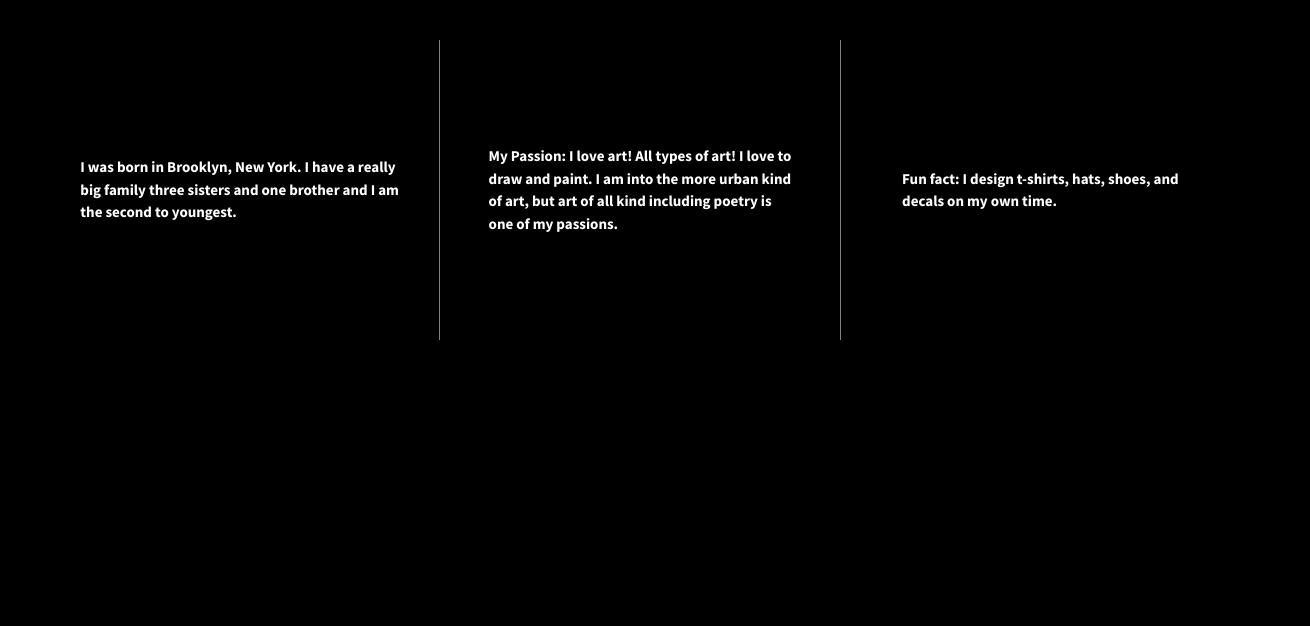
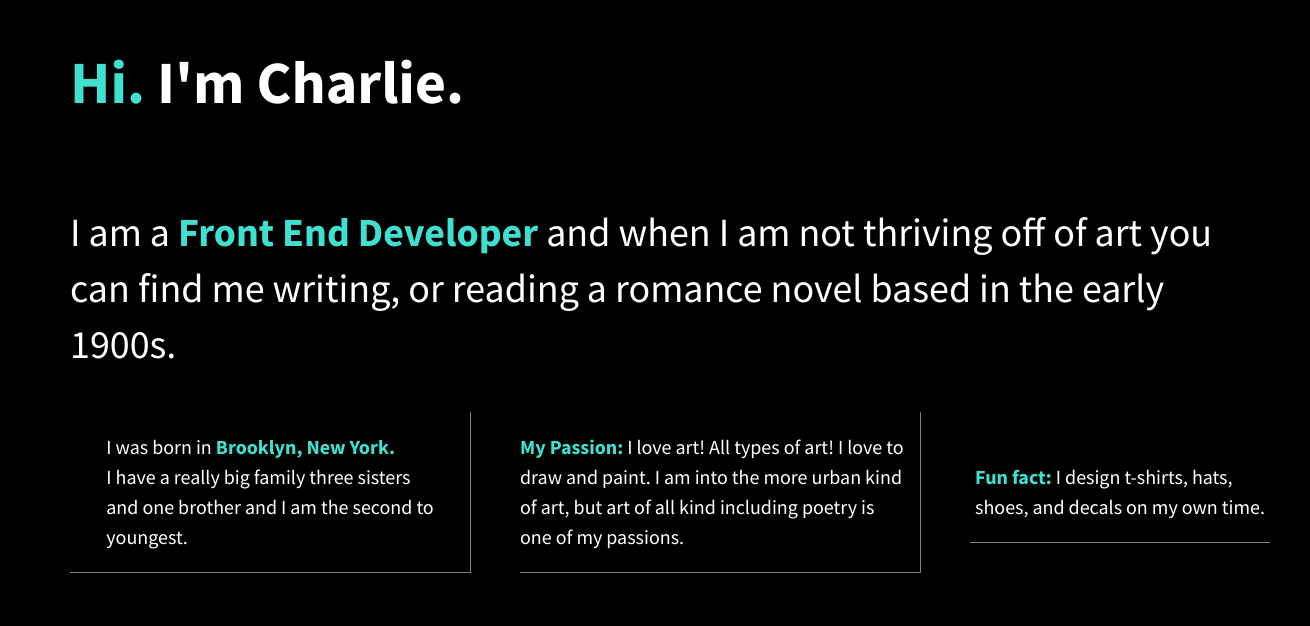
Before and after one commit to cerazo87/07.01-206-divs-flexbox-starter, a plain HTML site: page 07.01-206-divs-flexbox-starter/index.html in a window 1280 px wide. Shown: the whole page, 1310 px wide, since content can reach past the window. Drawn offline with nearby package versions, Linux system fonts and the light colour scheme.

Commit message:
Added CSS

```diff
--- a/07.01-206-divs-flexbox-starter/css/main.css
+++ b/07.01-206-divs-flexbox-starter/css/main.css
@@ -99,40 +99,112 @@ textarea {
 html {
   background-color: #000000;
   height: 100%;
+  width: 100%;
 }
 
 body {
   font-family: 'Source Sans Pro', sans-serif;
-  padding: 2em;
+  padding: 0em 2em;
   font-size: 1.25em;
-  height: 100%;
+  color: #fff;
+  display: flex;
+  justify-content: center;
+  align-items: center;
+  width: 1200px;
+  margin-left: 30px;
 }
 
-.wrapper {
-  /*add display:flex and set justify-content to space-between*/
+header {
+  display: flex;
+  width: 100%;
+}
+
+header h1 {
+  color: #FFFFFF;
+  font-size: 3em;
+}
+
+h1 span {
+  color: #3FE0D0;
+  font-weight: bold;
+}
+
+main {
+  width: 100%;
+  display: flex;
+  justify-content: center;
+  align-items: center;
+}
+
+main p {
+  color: #FFFFFF;
+  font-size: 2em;
+}
+
+p span {
+  color: #3FE0D0;
+  font-weight: bold;
+}
+
+.flex-container {
+  display: flex;
+  justify-content: space-between;
+  max-width: 1200px;
+  flex-flow: row wrap;
+  align-items: center;
+}
+
+
+.flex-items {
+  display: flex;
+  justify-content: center;
+  align-items: center;
+  line-height: 1.5em;
+  font-size: 1em;
+  flex-flow: row wrap;
+  border-bottom: 1px solid #808080;
+}
+
+
+footer {
+  display: flex;
+  justify-content: flex-start;
+  align-items: center;
+  width: 100%;
+  margin-bottom: 20px;
+}
+
+footer i {
+  padding: 30px 20px 0 0;
+  display: flex;
+}
+
+
+.wrapper { /*add display:flex and set justify-content to space-between*/
   font-weight: 700;
   display: flex;
   justify-content: space-between;
-
-}
-
-.div-1, .div-2, .div-3 {
-  /*give the divs a width of 30%, add display:flex, set justify-content and align-items to center*/
-  color: #fff;
-  line-height: 1.5em;
-  font-size: 0.75em;
-  background-color: #000000;
-  height: 300px;
-  width: 50%;
-  display: flex;
-  justify-content: center;
   align-items: center;
 
 }
 
-.div-1, .div-2 {
+
+
+#div-1, #div-2 {
   border-right: 1px solid #808080;
 
+}
+
+#div-1 {
+  flex-basis: 400px;
+}
+
+#div-2 {
+  flex-basis: 400px;
+}
+
+#div-3 {
+  flex-basis: 300px;
 }
 
 
--- a/07.01-206-divs-flexbox-starter/index.html
+++ b/07.01-206-divs-flexbox-starter/index.html
@@ -17,22 +17,33 @@
         <link href='http://fonts.googleapis.com/css?family=Source+Sans+Pro:400,700' rel='stylesheet' type='text/css'>
     </head>
     <body>
+      <section class="flex-container">
+      <header>
+      <h1><span> Hi.</span> I'm Charlie.
+      </header>
         <!--[if lt IE 8]>
             <p class="browserupgrade">You are using an <strong>outdated</strong> browser. Please <a href="http://browsehappy.com/">upgrade your browser</a> to improve your experience.</p>
         <![endif]-->
-
-        <section class="wrapper">
-            <div class="div-1">
-                I was born in Brooklyn, New York. I have a really<br> big family three
-                sisters and one brother and I am<br>the second to youngest.
+        <main>
+          <p> I am a <span>Front End Developer</span> and when I am not thriving off of art you can find me writing,
+            or reading a romance novel based in the early 1900s.</p>
+        </main>
+            <div id="div-1" class="flex-items">
+                <p>I was born in <span>Brooklyn, New York.</span><br>I have a really big family three
+                sisters<br>and one brother and I am the second to <br>youngest.</p>
             </div>
-            <div class="div-2">
-                My Passion: I love art! All types of art! I love to<br>draw and paint.
-                I am into the more urban kind<br> of art, but art of all kind including poetry is<br> one of my passions.
+            <div id="div-2" class="flex-items">
+                <p><span>My Passion:</span> I love art! All types of art! I love to<br> draw and paint.
+                I am into the more urban kind of art, but art of all kind including poetry is<br> one of my passions.</span>
             </div>
-            <div class="div-3">
-                Fun fact: I design t-shirts, hats, shoes, and<br> decals on my own time.
+            <div id="div-3" class="flex-items">
+                <p><span>Fun fact:</span> I design t-shirts, hats,<br>shoes, and decals on my own time.</p>
             </div>
+            <footer>
+                <i class="fab fa-twitter"></i>
+                <i class="fab fa-linkedin"></i>
+                <i class="fab fa-pinterest"></i>
+           </footer>
         </section>
 
         <script src="https://ajax.googleapis.com/ajax/libs/jquery/1.11.3/jquery.min.js"></script>
```
